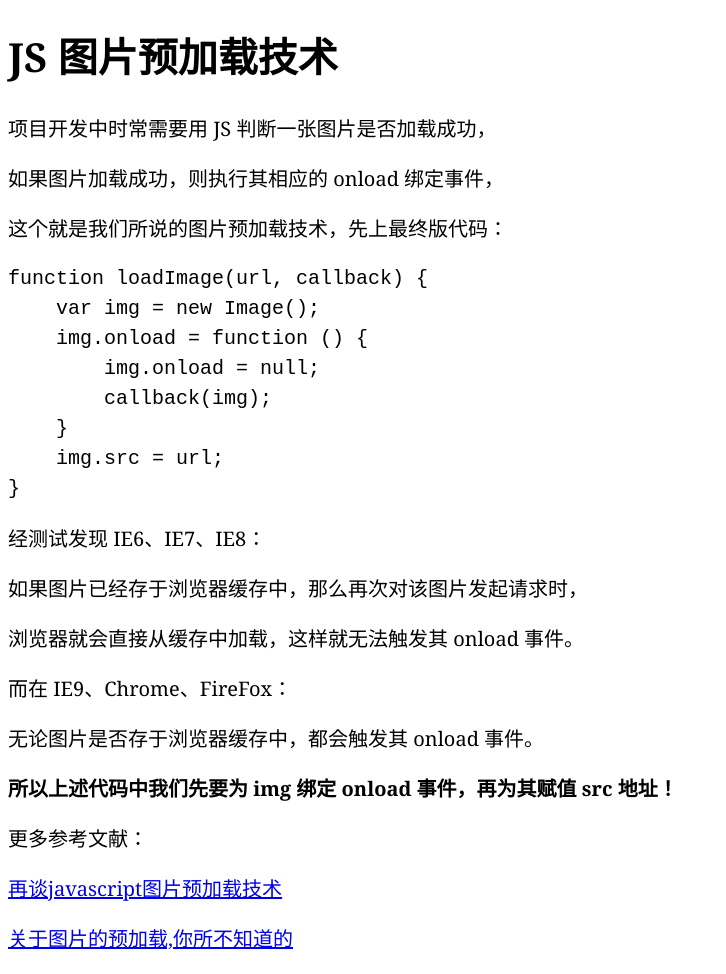
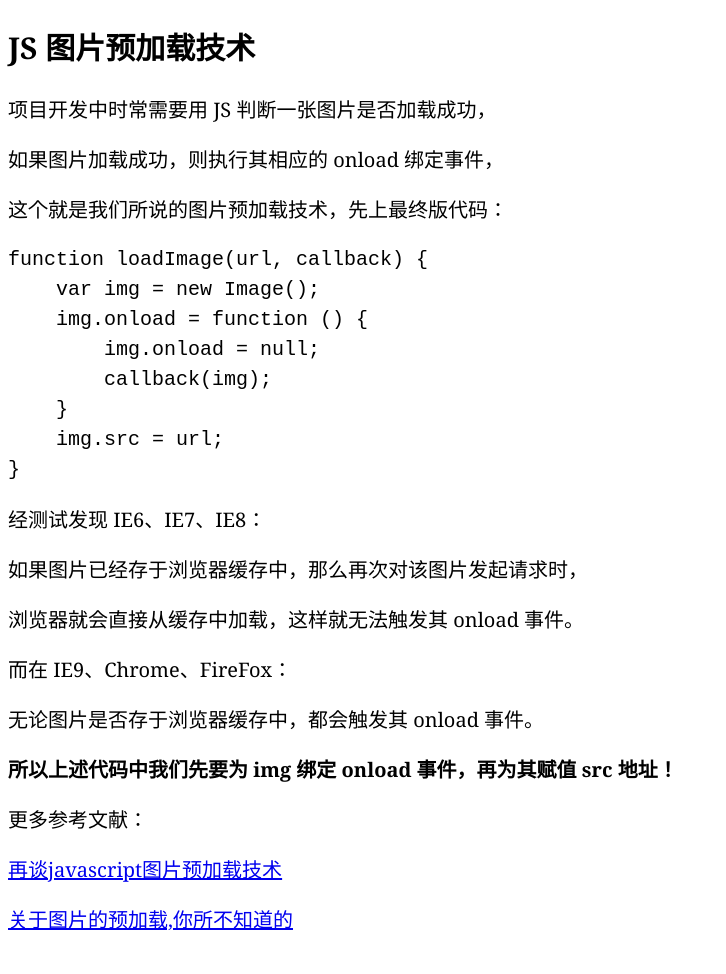
Before and after one commit to xiaoxiehang/gaoli.github.com, a Jekyll site: the page built from _posts/2011-12-15-js-img-onload.md, in a window 1280 px wide. Shown: the whole page, without its empty margins (0-726 px from the left). Built offline with Jekyll 4.4.1, drawn with Linux system fonts in a browser that asks for light colours; Markdown is read by kramdown in place of the engine named in the settings.

Commit message:
update post layout

```diff
--- a/_layouts/post.html
+++ b/_layouts/post.html
@@ -1,6 +1,12 @@
 ---
 layout: default
 ---
-<div id="post">
-{{ content }}
-</div>
+
+<article class="post-mod">
+    <header class="post-hd">
+        <h1>{{ page.title }}</h1>
+    </header>
+    <div class="post-bd">
+        {{ content }}
+    </div>
+</article>
--- a/_posts/2011-12-15-js-img-onload.md
+++ b/_posts/2011-12-15-js-img-onload.md
@@ -3,8 +3,6 @@
 title: JS 图片预加载技术
 ---
 
-{{ page.title }}
-================
 项目开发中时常需要用 JS 判断一张图片是否加载成功，
 
 如果图片加载成功，则执行其相应的 onload 绑定事件，
```
